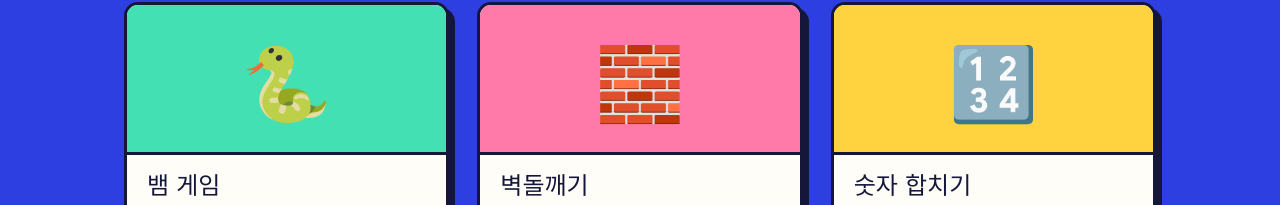
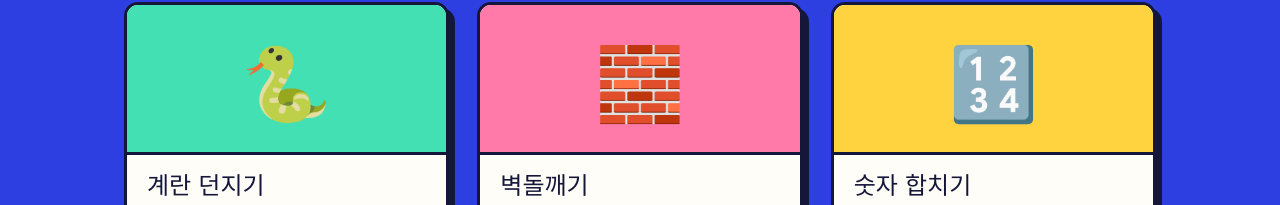
Before and after one commit to banana66-cpu/jhkgames, a plain HTML site: page index.html in a window 1280 px wide. Shown: the part 794-999 px from the top of the page. Drawn offline with Linux system fonts and the light colour scheme.

Commit message:
Rename game from '뱀 게임' to '계란 던지기'

```diff
--- a/index.html
+++ b/index.html
@@ -65,7 +65,7 @@
           <a href="file:///F:/jhkgames/%EA%B3%84%EB%9E%80%20%EB%8D%98%EC%A7%80%EA%B8%B0.html" target="_blank" rel="noopener">
             <div class="thumb" aria-hidden="true">🐍</div>
             <div class="info">
-              <h3>뱀 게임</h3>
+              <h3>계란 던지기</h3>
               <p>먹이를 먹고 길어지세요. 벽과 몸에 닿으면 끝!</p>
               <span class="tag">액션</span>
             </div>
```
